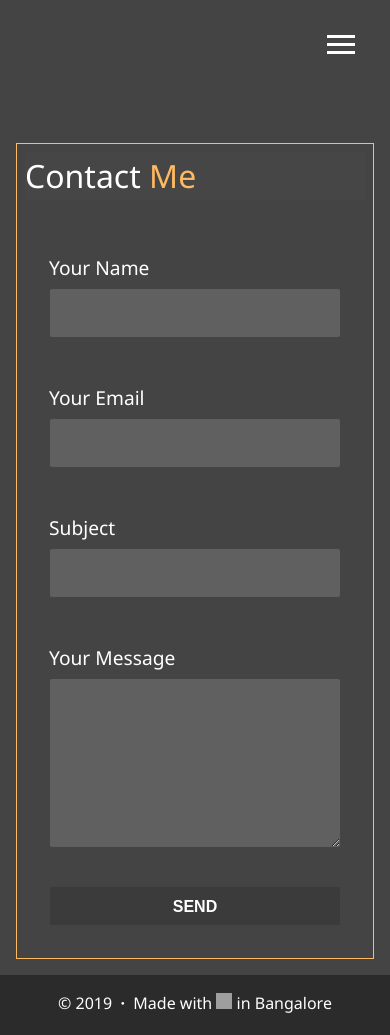
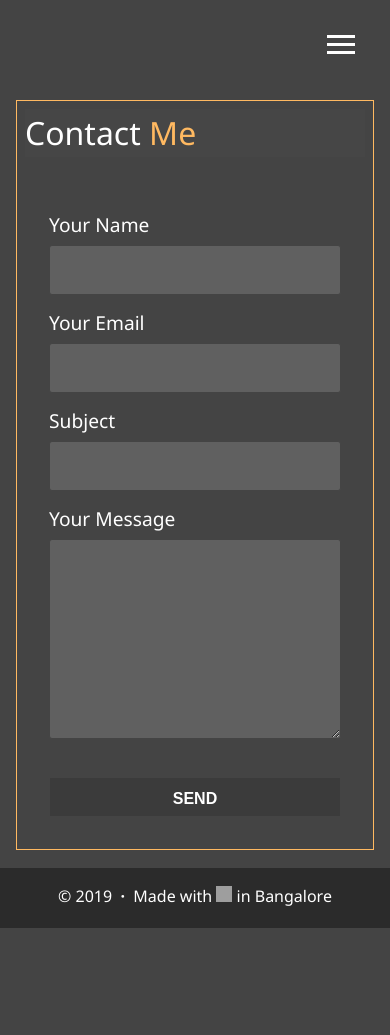
Before and after one commit to AbhishekPednekar84/personal-portfolio, a Flask app: page /contact in a window 390 px wide. After the commit the page ends 928 px from the top, so only its background shows below. Run offline with Flask 2, Linux system fonts and the light colour scheme; some libraries are stand-ins or nearby versions; grey boxes are pictures that could not be loaded.

```diff
--- a/static/scss/_mobile.scss
+++ b/static/scss/_mobile.scss
@@ -97,7 +97,7 @@
     }
 
     .bar-lang {
-        font-size: 4px;
+        font-size: 3px;
         padding: 1px;
     }
 
@@ -111,7 +111,18 @@
         margin-top: 10px;
     }
 
+    .text-input {
+        margin-bottom: 1rem;
+    }
 
+    .bio {
+        font-size: 1rem;
+        margin-top: 2rem;
+    }
+
+    .pagination {
+        margin-bottom: 1rem;
+    }
 }
 
 
--- a/static/scss/main.css
+++ b/static/scss/main.css
@@ -269,11 +269,20 @@ main#home h1 {
 }
 
 main#blog {
-  padding: 1rem;
   overflow: auto;
+  padding-left: 2rem;
+  padding-right: 2rem;
 }
 
 main#blog h1 {
+  margin-top: 10vh;
+}
+
+main#portfolio {
+  margin-top: 10vh;
+}
+
+main#contact {
   margin-top: 10vh;
 }
 
@@ -281,7 +290,6 @@ main#blog h1 {
   display: -webkit-box;
   display: -ms-flexbox;
   display: flex;
-  margin-top: 15vh;
 }
 
 #left {
@@ -311,7 +319,7 @@ main#blog h1 {
 
 #left .text-input {
   width: 100%;
-  margin-bottom: 3rem;
+  margin-bottom: 1rem;
   height: 50px;
   padding: 0.5rem 1rem;
   border: 0.5px solid #444;
@@ -326,7 +334,7 @@ main#blog h1 {
   width: 100%;
   margin-bottom: 2rem;
   padding: 0.5rem 1rem;
-  height: 170px;
+  height: 200px;
   border: 0.5px solid #444;
   border-radius: 3px;
   background: rgba(99, 99, 99, 0.9);
@@ -341,7 +349,6 @@ main#blog h1 {
   height: 2.5rem;
   background: rgba(58, 58, 58, 0.9);
   border: 0.5px solid #444;
-  border-radius: 3px;
   padding: 0.7rem 1rem;
   color: #fff;
   font-weight: bold;
@@ -375,7 +382,7 @@ main#blog h1 {
   color: #ffb961;
   text-align: left;
   margin-top: 0;
-  margin-bottom: 0.5rem;
+  margin-bottom: 1rem;
   padding: 0;
 }
 
@@ -745,7 +752,7 @@ main#blog h1 {
             flex-direction: column;
   }
   .bar-lang {
-    font-size: 4px;
+    font-size: 3px;
     padding: 1px;
   }
   .bar-pct {
@@ -756,5 +763,15 @@ main#blog h1 {
   .job {
     margin-top: 10px;
   }
+  .text-input {
+    margin-bottom: 1rem;
+  }
+  .bio {
+    font-size: 1rem;
+    margin-top: 2rem;
+  }
+  .pagination {
+    margin-bottom: 1rem;
+  }
 }
 /*# sourceMappingURL=main.css.map */
--- a/static/scss/main.scss
+++ b/static/scss/main.scss
@@ -91,22 +91,26 @@ main {
     }
 
     &#blog {
-        padding: 1rem;
         overflow: auto;
+        padding-left: 2rem;
+        padding-right: 2rem;
 
         h1 {
             margin-top: 10vh;
         }
     }
 
-    // &#portfolio {
-    //     min-height: calc(100vh - 60px);
-    // }
+    &#portfolio {
+        margin-top: 10vh;
+    }
+
+    &#contact {
+        margin-top: 10vh;
+    }
 }
 
 #wrapper {
     display: flex;
-    margin-top: 15vh;
 }
 
 #left {
@@ -134,7 +138,7 @@ main {
 
     .text-input {
         width: 100%;
-        margin-bottom: 3rem;
+        margin-bottom: 1rem;
         height: 50px;
         padding: 0.5rem 1rem;
         border: 0.5px solid $primary_color;
@@ -150,7 +154,7 @@ main {
         width: 100%;
         margin-bottom: 2rem;
         padding: 0.5rem 1rem;
-        height: 170px;
+        height: 200px;
         border: 0.5px solid $primary_color;
         border-radius: 3px;
         background: rgba(lighten($color: $primary_color,
@@ -167,7 +171,7 @@ main {
         background: rgba(darken($color: $primary_color,
         $amount: 4), $background-opacity);
         border: 0.5px solid $primary_color;
-        border-radius: 3px;
+        //border-radius: 3px;
         padding: 0.7rem 1rem;
         color: #fff;
         font-weight: bold;
@@ -200,7 +204,7 @@ main {
         color: $secondary_color;
         text-align: left;
         margin-top: 0;
-        margin-bottom: 0.5rem;
+        margin-bottom: 1rem;
         padding: 0;
     }
 }
```
Also changed, not shown: 3 other files.
